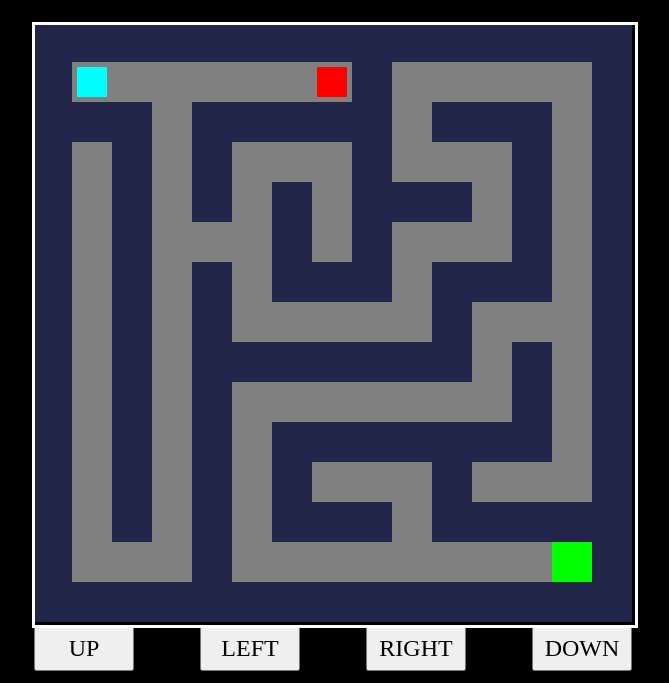
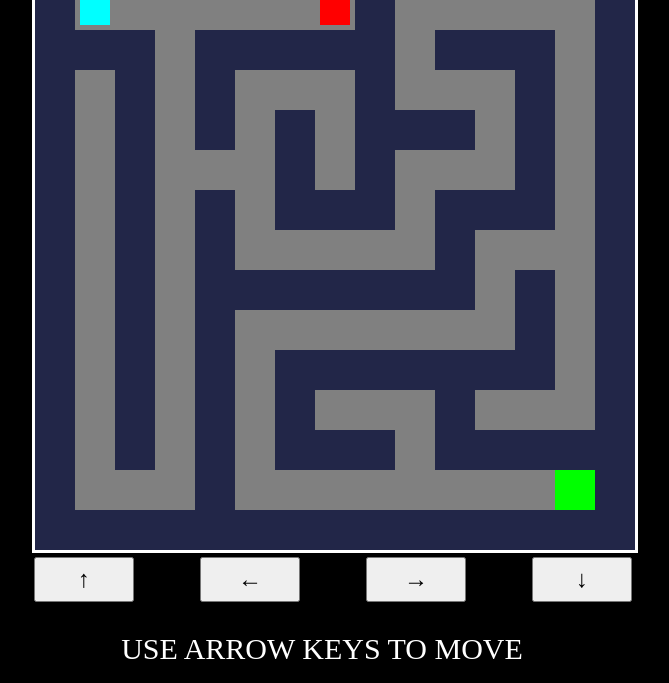
Before and after one commit to johanlindstrm/labyrintJaktenJohan, a plain HTML site: page index.html in a window 1280 px wide. Shown: the part 117-800 px from the top of the page, without its empty margins (28-697 px from the left). Drawn offline with Linux system fonts and the light colour scheme.

Commit message:
Replaced with my existing files
Switched between PC and MAC

```diff
--- a/Movement.js
+++ b/Movement.js
@@ -15,7 +15,7 @@ Character.prototype.placeAt = function(x, y)
 	this.position	= [((tileW*x)+((tileW-this.dimensions[0])/2)),
 		((tileH*y)+((tileH-this.dimensions[1])/2))];
 };
-Character.prototype.processMovement = function(t)
+Character.prototype.processMovement = function(t) // Math getting the player to move
 {
 	if(this.tileFrom[0]==this.tileTo[0] && this.tileFrom[1]==this.tileTo[1]) { return false; }
 
@@ -51,6 +51,31 @@ Character.prototype.processMovement = function(t)
 	return true;
 }
 
+// Not working at the moment, I'm trying
+Character.prototype.buttonMove = function() {
+
+			var toX = player.x + x, toY = player.y + y;
+			if (gameMap[toY][toX] === '1' || gameMap[toY][toX] === '2') {
+				player.x = toX;
+				player.y = toY;
+			}
+
+
+		document.getElementById('button-up').onclick = function () {
+			playerMove(0, -1);
+		};
+		document.getElementById('button-down').onclick = function () {
+			playerMove(0, 1);
+		};
+		document.getElementById('button-right').onclick = function () {
+			playerMove(1, 0);
+		};
+		document.getElementById('button-left').onclick = function () {
+			playerMove(-1, 0);
+		};
+
+	}
+
 function toIndex(x, y)
 {
 	return((y * mapW) + x);
--- /dev/null
+++ b/game.js
@@ -0,0 +1,189 @@
+/***************************************************
+ * First javascript app project by Johan Lindström
+ * "Labyrint Jakten" is a 2d maze game with a simple goal reach the end!
+ * In the code you will find out how i Draw my gameMap, Player, Enemy
+ * Make my player move around and much more!
+ * This app is easy to expand to a bigger project, create more tiles with different functions, maybe a teleporter or some power ups??
+ * Get creative and keep
+ *
+ */
+
+// Original values tileW 40 tileH 40 ----
+var tileW = 40, tileH = 40;
+// Original values mapW 10 mapH 10 ----
+var mapW = 15, mapH = 15;
+var lastFrameTime = 0;
+// We can use the locations in the array to create alot of different functions I use it to end the game when reaching the goal and colliding with an enemy.
+var tileEvents = {
+	208 : Goal,
+	22	: enemyCollide
+};
+
+/**************
+ * 30s timer
+ * Added timer for extra suspense and wanted a working ending
+ * TIPS * Comment out the countDown function when working on the code so it dosen't interupt.
+ *
+var timeLeft = 30;
+
+    var elem = document.getElementById('some_div');
+
+    var timerId = setInterval(countdown, 1000);
+
+    function countdown()
+    {
+      if (timeLeft == 0) {
+        clearTimeout(timerId);
+        Defeat();
+      } else {
+        document.getElementById('some_div').innerHTML = timeLeft + ' seconds remaining';
+        timeLeft--;
+      }
+      console.log(timeLeft);
+    }*/
+
+// Function that is called when the player is out of time.
+function Defeat()
+{
+	alert('OUT OF TIME! YOU LOSE!');
+	console.log('GG');
+	location.reload();
+}
+
+// Function that is called when player lands on array location 208.
+function Goal()
+{
+	alert('Congratulations! YOU WIN!');
+	console.log('GG');
+	location.reload();
+}
+
+// Function that is called when player collide with enemy. (Not really just triggers when at tile 28 in array)
+function enemyCollide()
+{
+    //document.getElementById('alertBox');
+	document.getElementById('alertBox') == alert('DEAD');
+	alert('Ugh! You died! Press OK to restart!');
+	console.log('GG');
+	location.reload();
+}
+
+// floorTyper and tileTypes makes it easier to switch up the maze and add extra features in the future, explain more
+var floorTypes = {
+	solid	: 0,
+	path	: 1,
+	goal	: 1
+}
+//
+var tileTypes = {
+	0 : { colour:"#222648", floor:floorTypes.solid	},
+	1 : { colour:"#808080", floor:floorTypes.path	},
+	2 : { colour:"#00ff00", floor:floorTypes.goal	},
+}
+
+var enemy = new enemy();
+// Creating our character object with properties. Properties can be seen in the movement script.js
+var player = new Character();
+
+// Tag all keys as false from the beginning
+var keysDown =
+{
+	37 : false,
+	38 : false,
+	39 : false,
+	40 : false
+};
+
+var x=45;
+var y=45;
+var velocity = 10;
+// Giving the enemy object some properties (same as our player)
+function enemy() {
+	this.tileFrom	= [1,1];
+	this.tileTo		= [1,1];
+	this.timeMoved	= 0;
+	this.dimensions	= [30,30];
+	this.position	= [285,45]; // Starting position // use move the enemy?
+	this.endPosition = [100,45];
+    this.delayMove	= 300;
+
+}
+
+// Determine where our Character can go. That he is only allowed move on tiles = 0/path. In the beginning we can alter out map and create more path with diffrent tiles.
+Character.prototype.canMoveTo = function(x, y)
+{
+	if(x < 0 || x >= mapW || y < 0 || y >= mapH) { return false; }
+	if(tileTypes[gameMap[toIndex(x,y)]].floor!=floorTypes.path){ return false; }
+	return true;
+};
+
+Character.prototype.canMoveUp		= function() { return this.canMoveTo(this.tileFrom[0], this.tileFrom[1]-1); };
+Character.prototype.canMoveDown 	= function() { return this.canMoveTo(this.tileFrom[0], this.tileFrom[1]+1); };
+Character.prototype.canMoveLeft 	= function() { return this.canMoveTo(this.tileFrom[0]-1, this.tileFrom[1]); };
+Character.prototype.canMoveRight 	= function() { return this.canMoveTo(this.tileFrom[0]+1, this.tileFrom[1]); };
+
+Character.prototype.moveLeft	= function(t) { this.tileTo[0]-=1; this.timeMoved = t; };
+Character.prototype.moveRight	= function(t) { this.tileTo[0]+=1; this.timeMoved = t; };
+Character.prototype.moveUp		= function(t) { this.tileTo[1]-=1; this.timeMoved = t; };
+Character.prototype.moveDown	= function(t) { this.tileTo[1]+=1; this.timeMoved = t; };
+
+
+// This is called in the html onload in the body. It used to be window.onload = function{} which worked the same but caused some issues with using canvas.
+function startGame()
+{
+	//ctx.clearRect(0, 0, canvas.width, canvas.height); Save for later use
+
+	ctx = document.getElementById('game').getContext("2d");
+	requestAnimationFrame(Draw);
+
+	window.addEventListener("keydown", function(e) {
+		if(e.keyCode>=37 && e.keyCode<=40) { keysDown[e.keyCode] = true; }
+	});
+	window.addEventListener("keyup", function(e) {
+		if(e.keyCode>=37 && e.keyCode<=40) { keysDown[e.keyCode] = false; }
+	});
+    Draw();
+};
+// Erase function for the meny im working on may or may not be used, currently not doing anything right now.
+function erase()
+{
+  context.fillStyle = '#FFFFFF';
+  context.fillRect(0, 0, 600, 600);
+}
+
+// Big part of the script. Draws the gameMap/player/enemy and allows player movement
+function Draw() // Violation warning in console? "requestAnimationFrame took 55ms"
+{
+	var currentFrameTime = Date.now();
+
+	if(!player.processMovement(currentFrameTime)) //
+		{if(keysDown[38] && player.canMoveUp())			{ player.moveUp(currentFrameTime); }
+		else if(keysDown[40] && player.canMoveDown())	{ player.moveDown(currentFrameTime); }
+		else if(keysDown[37] && player.canMoveLeft())	{ player.moveLeft(currentFrameTime); }
+		else if(keysDown[39] && player.canMoveRight())	{ player.moveRight(currentFrameTime); }
+    }
+
+	for(var y = 0; y < mapH; ++y)
+	{
+		for(var x = 0; x < mapW; ++x)
+		{
+
+			ctx.fillStyle = tileTypes[gameMap[toIndex(x,y)]].colour; // Fills the tileTypes in the array
+
+			ctx.fillRect( x*tileW, y*tileH, tileW, tileH);
+		}
+	}
+	// Draws the player with the dimensions given
+	ctx.fillStyle = "#00ffff";
+	ctx.fillRect(player.position[0], player.position[1],
+		player.dimensions[0], player.dimensions[1]);
+	// Draws the enemy with the dimensions given
+	ctx.fillStyle = "#ff0000";
+	ctx.fillRect(enemy.position[0], enemy.position[1],
+    enemy.dimensions[0], enemy.dimensions[1]);
+
+	lastFrameTime = currentFrameTime;
+	requestAnimationFrame(Draw);
+}
+// Used for debugging and finding specific locations in the array, you can do this manually but I'm sitting infront of my pc so why not.
+console.log(gameMap);
--- a/index.html
+++ b/index.html
@@ -1,208 +1,37 @@
 <!DOCTYPE html>
 <html>
+<!-------------------------------
+ * First javascript app project by Johan Lindström
+ * "Labyrint Jakten" is a 2d maze game with a simple goal reach the end!
+ * In the code you will find out how i Draw my gameMap, Player, Enemy
+ * Make my player move around and much more!
+ * This app is easy to expand to a bigger project, create more tiles with different functions, maybe a teleporter or some power ups??
+ * Get creative and keep
+ *
+-->
 <head>
+<link rel="stylesheet" href="styles.css">
+
+<script src="Movement.js" type="text/javascript"></script>
+<script src="map.js" type="text/javascript"></script>
+<script src="game.js" type="text/javascript"></script>
 <title>Labyrint Jakten Johan</title>
-<style>
-html, body {margin: 0; height: 100%; overflow: hidden} /* Mainly not allowing scrolling on the page */
-html{width: 700px;}
-h1{ color: white; font-family: silkscreen; font-weight: normal; text-align: center; font-size: 3.5em;}
-body{ margin: 0; background: black; }
-button{ width: 100px; height: 45px; margin-left: 62px; font-family: silkscreen; font-size: 1.5em;  }
-canvas{ margin-left: 60px;}
-#mainmenu{ border: 3px solid white; position: absolute; }
-</style>
+
 </head>
+
 <body onload="startGame()">
 <h1>Labyrint Jakten</h1>
-<canvas id="mainmenu" width="600" height="600" onclick="startGame()"></canvas>
+<div class="countDown" id="some_div">
+</div>
 <canvas id="game" width="600" height="600"></canvas>
-<button type="button">UP</button>
-<button type="button">LEFT</button>
-<button type="button">RIGHT</button>
-<button type="button">DOWN</button>
-<p style="color: white; text-align: center; font-size: 30px;">USE ARROW KEYS TO MOVE</p>
+<div>
+	<button type="button" onmousedown="player.moveUp();">&#8593</button>
+	<button type="button" onmousedown="player.moveLeft();">&#8592</button>
+	<button type="button" onmousedown="player.moveRight();">&#8594</button>
+	<button type="button" onmousedown="player.moveDown();">&#8595</button>
+</div>
+<p>USE ARROW KEYS TO MOVE</p>
 </body>
 </html>
 
 <!--<script src="map.js" type="text/javascript"></script> -->
-<script src="menu.js"></script>
-<script src="Movement.js" type="text/javascript"></script>
-<script type="text/javascript">
-
-/**********
- * TODO
- * ADD Enemies ?
- * END GAME Function YES
- * START SPLASH SCREEN?
- * Documentera koden bättre GÖR DET NU SEN POKEMON!!!!!!!!!!!!!!!!
- * OG map 10x10
- *
- *
- *
- *
- *  */
-
-// Get the canvas drawing context
-
-var gameMap = [
-	0, 0, 0, 0, 0, 0, 0, 0, 0, 0, 0, 0, 0, 0, 0,
-	0, 1, 1, 1, 1, 1, 1, 1, 0, 1, 1, 1, 1, 1, 0,
-	0, 0, 0, 1, 0, 0, 0, 0, 0, 1, 0, 0, 0, 1, 0,
-	0, 1, 0, 1, 0, 1, 1, 1, 0, 1, 1, 1, 0, 1, 0,
-	0, 1, 0, 1, 0, 1, 0, 1, 0, 0, 0, 1, 0, 1, 0,
-	0, 1, 0, 1, 1, 1, 0, 1, 0, 1, 1, 1, 0, 1, 0,
-	0, 1, 0, 1, 0, 1, 0, 0, 0, 1, 0, 0, 0, 1, 0,
-	0, 1, 0, 1, 0, 1, 1, 1, 1, 1, 0, 1, 1, 1, 0,
-	0, 1, 0, 1, 0, 0, 0, 0, 0, 0, 0, 1, 0, 1, 0,
-	0, 1, 0, 1, 0, 1, 1, 1, 1, 1, 1, 1, 0, 1, 0,
-	0, 1, 0, 1, 0, 1, 0, 0, 0, 0, 0, 0, 0, 1, 0,
-	0, 1, 0, 1, 0, 1, 0, 1, 1, 1, 0, 1, 1, 1, 0,
-	0, 1, 0, 1, 0, 1, 0, 0, 0, 1, 0, 0, 0, 0, 0,
-	0, 1, 1, 1, 0, 1, 1, 1, 1, 1, 1, 1, 1, 2, 0, //208 = 2 endtile make it end the game
-	0, 0, 0, 0, 0, 0, 0, 0, 0, 0, 0, 0, 0, 0, 0,
-];
-// tileW 40 tileH 40
-var tileW = 40, tileH = 40;
-// mapW 10 mapH 10
-var mapW = 15, mapH = 15;
-var lastFrameTime = 0;
-
-var tileEvents = {
-	208 : endGame,
-	22	: enemyCollide
-};
-// Function that is called when player lands on array space 208
-function endGame()
-{
-	alert('Congratulations! YOU WIN!');
-	console.log('GG');
-	location.reload();
-}
-function enemyCollide()
-{
-	alert('Ugh! You died! Press OK to restart!');
-	console.log('GG');
-	location.reload();
-}
-
-// Making it easier to understand what the numbers and colors in the array means
-var floorTypes = {
-	solid	: 0,
-	path	: 1,
-	goal	: 1
-	//enemy	: 1
-}
-
-var tileTypes = {
-	0 : { colour:"#222648", floor:floorTypes.solid	},
-	1 : { colour:"#808080", floor:floorTypes.path	},
-	2 : { colour:"#00ff00", floor:floorTypes.goal	},
-	//3 : { colour:"#000000", floor:floorTypes.enemy	},
-}
-
-var enemy = new enemy();
-var player = new Character();
-
-// Tag all keys as false from the beginning
-var keysDown =
-{
-	37 : false,
-	38 : false,
-	39 : false,
-	40 : false
-};
-// Giving the enemy some properties (same as our player)
-function enemy() {
-	this.tileFrom	= [1,1];
-	this.tileTo		= [1,1];
-	this.timeMoved	= 0;
-	this.dimensions	= [30,30];
-	this.position	= [285,45]; // Starting position // use move the enemy?
-	this.endPosition = [100,45];
-	this.delayMove	= 300;
-
-}
-
-Character.prototype.canMoveTo = function(x, y)
-{
-	if(x < 0 || x >= mapW || y < 0 || y >= mapH) { return false; }
-	if(tileTypes[gameMap[toIndex(x,y)]].floor!=floorTypes.path){ return false; }
-	return true;
-};
-
-Character.prototype.canMoveUp		= function() { return this.canMoveTo(this.tileFrom[0], this.tileFrom[1]-1); };
-Character.prototype.canMoveDown 	= function() { return this.canMoveTo(this.tileFrom[0], this.tileFrom[1]+1); };
-Character.prototype.canMoveLeft 	= function() { return this.canMoveTo(this.tileFrom[0]-1, this.tileFrom[1]); };
-Character.prototype.canMoveRight 	= function() { return this.canMoveTo(this.tileFrom[0]+1, this.tileFrom[1]); };
-
-Character.prototype.moveLeft	= function(t) { this.tileTo[0]-=1; this.timeMoved = t; };
-Character.prototype.moveRight	= function(t) { this.tileTo[0]+=1; this.timeMoved = t; };
-Character.prototype.moveUp		= function(t) { this.tileTo[1]-=1; this.timeMoved = t; };
-Character.prototype.moveDown	= function(t) { this.tileTo[1]+=1; this.timeMoved = t; };
-
-
-function startGame()
-{
-	//ctx.clearRect(0, 0, canvas.width, canvas.height);
-
-	ctx = document.getElementById('game').getContext("2d");
-	requestAnimationFrame(Draw);
-
-	window.addEventListener("keydown", function(e) {
-		if(e.keyCode>=37 && e.keyCode<=40) { keysDown[e.keyCode] = true; }
-	});
-	window.addEventListener("keyup", function(e) {
-		if(e.keyCode>=37 && e.keyCode<=40) { keysDown[e.keyCode] = false; }
-	});
-	Draw();
-};
-
-function erase() {
-  context.fillStyle = '#FFFFFF';
-  context.fillRect(0, 0, 600, 600);
-}
-
-function Draw()
-{
-	var currentFrameTime = Date.now();
-	var timeElapsed = currentFrameTime - lastFrameTime;
-
-	if(!player.processMovement(currentFrameTime))
-		{if(keysDown[38] && player.canMoveUp())			{ player.moveUp(currentFrameTime); }
-		else if(keysDown[40] && player.canMoveDown())	{ player.moveDown(currentFrameTime); }
-		else if(keysDown[37] && player.canMoveLeft())	{ player.moveLeft(currentFrameTime); }
-		else if(keysDown[39] && player.canMoveRight())	{ player.moveRight(currentFrameTime); }
-    }
-
-	for(var y = 0; y < mapH; ++y)
-	{
-		for(var x = 0; x < mapW; ++x)
-		{
-			ctx.fillStyle = tileTypes[gameMap[toIndex(x,y)]].colour; // Fills the tileTypes in the array
-
-			ctx.fillRect( x*tileW, y*tileH, tileW, tileH);
-		}
-	}
-	// Draws the player with the dimensions given
-	ctx.fillStyle = "#00ffff";
-	ctx.fillRect(player.position[0], player.position[1],
-		player.dimensions[0], player.dimensions[1]);
-
-	ctx.fillStyle = "#ff0000";
-	ctx.fillRect(enemy.position[0], enemy.position[1],
-    enemy.dimensions[0], enemy.dimensions[1]);
-
-	lastFrameTime = currentFrameTime;
-	requestAnimationFrame(Draw);
-	 	//Create an end
-}
-
-console.log(gameMap);
-// TODO 11/11
-// Listen for keyup/keydown events YES
-// Show the start menu nope
-// startGame function, countdown, draw, NAH0
-// endGame function
-// Erase function
-// Draw function, move player, timer, collider(canMove), draw player YEEEEES
-</script>
--- /dev/null
+++ b/map.js
@@ -0,0 +1,21 @@
+
+/* 2d array giving us context on how the map will look like the number represent diffrent tiles,
+some move.
+*/
+var gameMap = [
+	0, 0, 0, 0, 0, 0, 0, 0, 0, 0, 0, 0, 0, 0, 0,
+	0, 1, 1, 1, 1, 1, 1, 1, 0, 1, 1, 1, 1, 1, 0,
+	0, 0, 0, 1, 0, 0, 0, 0, 0, 1, 0, 0, 0, 1, 0,
+	0, 1, 0, 1, 0, 1, 1, 1, 0, 1, 1, 1, 0, 1, 0,
+	0, 1, 0, 1, 0, 1, 0, 1, 0, 0, 0, 1, 0, 1, 0,
+	0, 1, 0, 1, 1, 1, 0, 1, 0, 1, 1, 1, 0, 1, 0,
+	0, 1, 0, 1, 0, 1, 0, 0, 0, 1, 0, 0, 0, 1, 0,
+	0, 1, 0, 1, 0, 1, 1, 1, 1, 1, 0, 1, 1, 1, 0,
+	0, 1, 0, 1, 0, 0, 0, 0, 0, 0, 0, 1, 0, 1, 0,
+	0, 1, 0, 1, 0, 1, 1, 1, 1, 1, 1, 1, 0, 1, 0,
+	0, 1, 0, 1, 0, 1, 0, 0, 0, 0, 0, 0, 0, 1, 0,
+	0, 1, 0, 1, 0, 1, 0, 1, 1, 1, 0, 1, 1, 1, 0,
+	0, 1, 0, 1, 0, 1, 0, 0, 0, 1, 0, 0, 0, 0, 0,
+	0, 1, 1, 1, 0, 1, 1, 1, 1, 1, 1, 1, 1, 2, 0, // The number 2 in the row 14 col 14 or simply 208 represent the endtile. We will use the number 208 to call a function on that location in the array.
+	0, 0, 0, 0, 0, 0, 0, 0, 0, 0, 0, 0, 0, 0, 0, // Finding out which number is in what location console.log('ARRAY');
+];
--- a/menu.js
+++ /dev/null
@@ -1,5 +0,0 @@
-var c = document.getElementById("mainmenu");
-var ctx = c.getContext("2d");
-ctx.fillStyle = "#FF0000";
-ctx.fillRect(0, 0, 600, 600);
-c.addEventListener('click', ctx.clearRect(0, 0, 600, 600));
--- /dev/null
+++ b/styles.css
@@ -0,0 +1,58 @@
+html, body {/* Mainly not allowing scrolling on the page */
+    width:700px;
+    background: black;
+    margin: 0;
+    height: 100%;
+    overflow: hidden
+}
+
+h1 {
+    margin:0;
+    color: white;
+    font-family: silkscreen;
+    font-weight: normal;
+    text-align: center;
+    font-size: 3.5em;}
+
+button {
+    width: 100px;
+    height: 45px;
+    margin-left: 62px;
+    font-family: silkscreen;
+    font-size: 1.5em;
+}
+
+button:hover {
+    background: #808080;
+}
+
+canvas{
+    margin-left: 60px;
+    border: 3px solid white;
+}
+/*
+.alert{
+    margin-left:60px;
+    position: absolute;
+    width: 600px;
+    height: 600px;}*/
+
+.countDown{
+    margin-left: 50px;
+    color: white;
+    font-family: silkscreen;
+    text-align: center;
+    font-size: 20px;
+}
+
+p{
+    color: white;
+    text-align: center;
+    font-family: silkscreen;
+    font-size: 30px;
+}
+/***********************************
+* font-family: silkscreen <- This font doesnt work on all machines. I downloaded it because I liked it.
+* TODO add a secondary font incase the person using doesnt have 'silkscreen'
+*
+*/
```
Also changed, not shown: 2 other files.
